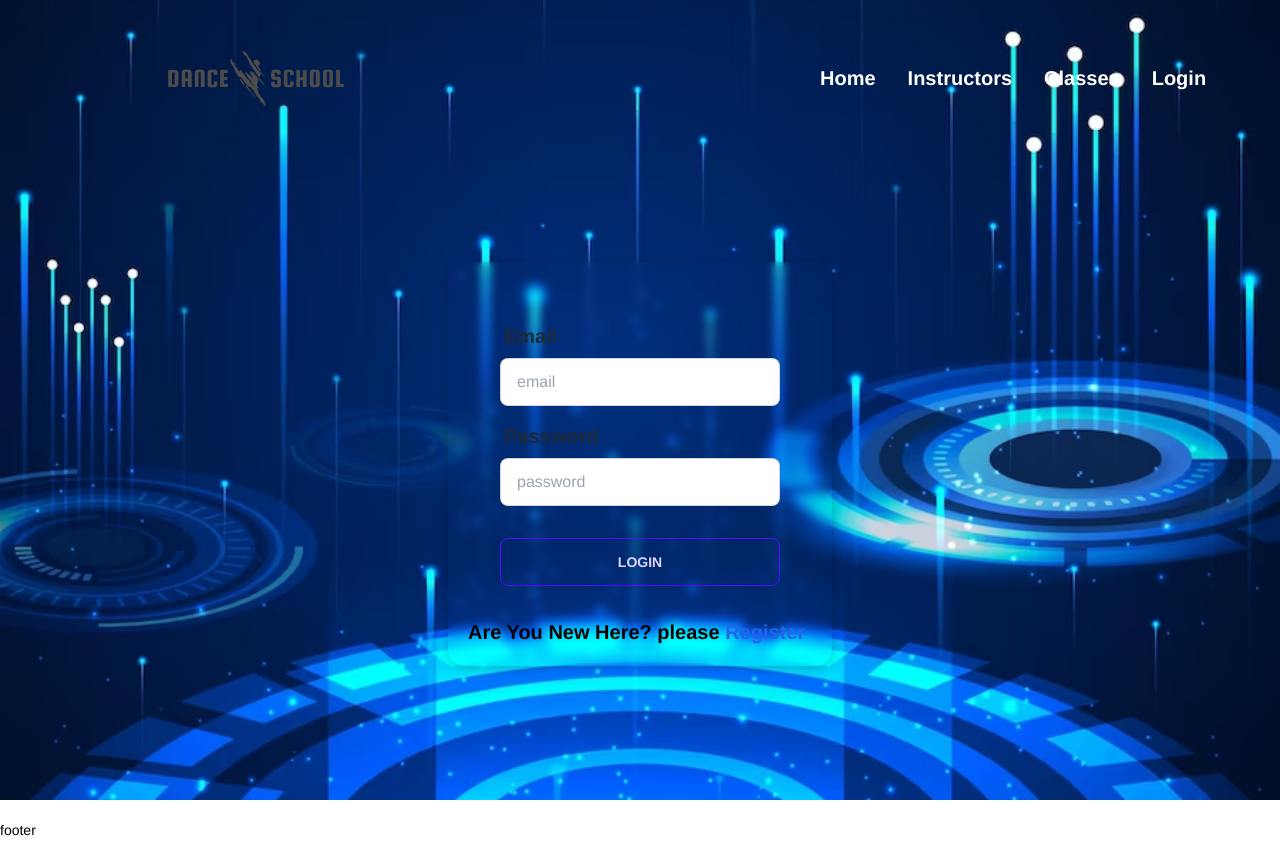
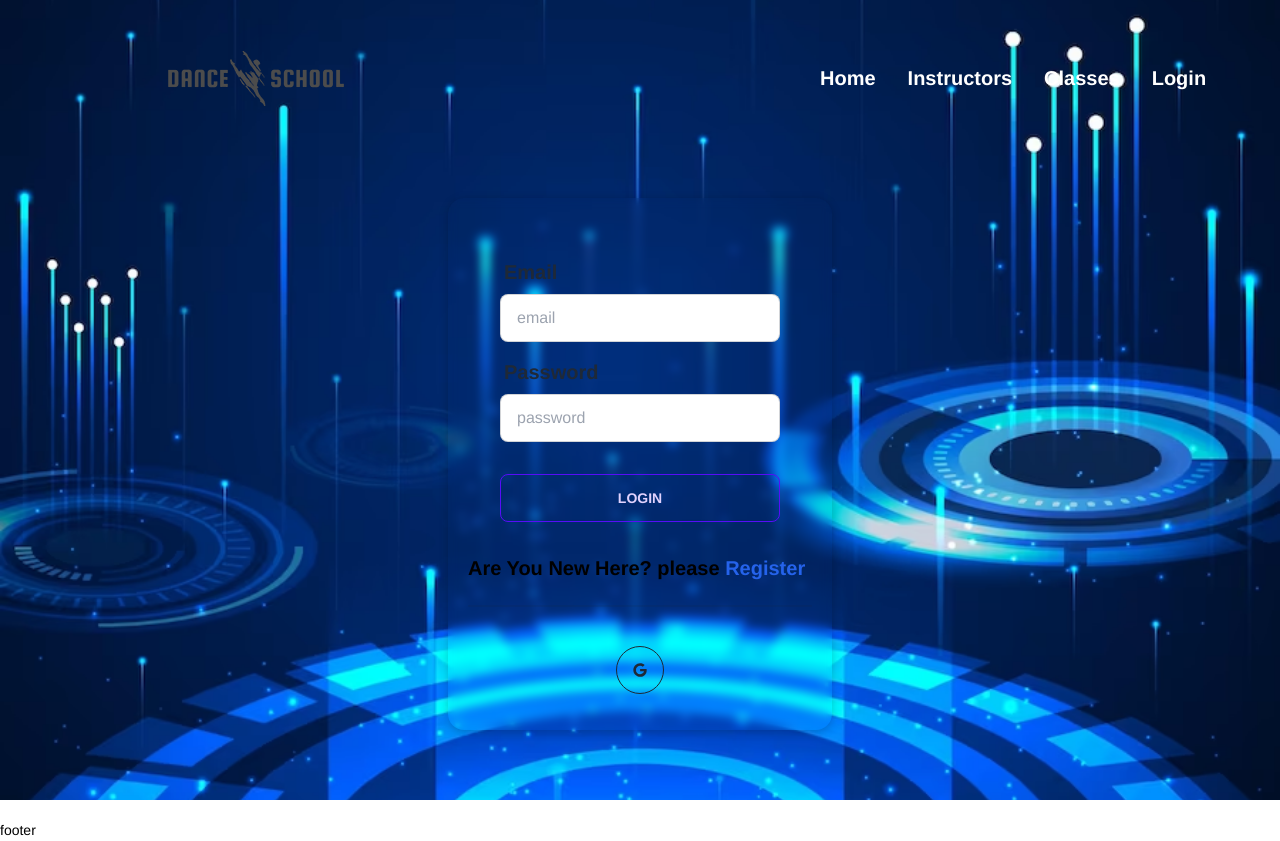
Before and after one commit to Tanzil2001/dance-school-web, a React (Vite) app: page /login in a window 1280 px wide. Built offline with nearby package versions, Linux system fonts and the light colour scheme; no server answers.

Commit message:
google sign in

```diff
--- a/package.json
+++ b/package.json
@@ -16,6 +16,7 @@
     "react": "^18.2.0",
     "react-dom": "^18.2.0",
     "react-hook-form": "^7.44.3",
+    "react-icons": "^4.9.0",
     "react-router-dom": "^6.11.2",
     "sort-by": "^1.2.0",
     "swiper": "^9.3.2"
--- a/src/Pages/Login/Login.jsx
+++ b/src/Pages/Login/Login.jsx
@@ -1,13 +1,18 @@
 import React, { useContext } from 'react';
 import { useForm } from 'react-hook-form';
-import { Link, useNavigate } from 'react-router-dom';
+import { Link, useLocation, useNavigate } from 'react-router-dom';
 import cover1 from '../../assets/signup-cover.avif';
 import { AuthContext } from '../../Provider/AuthProvider';
+import { FaGoogle } from "react-icons/fa";
 
 
 const Login = () => {
     const { register, handleSubmit, reset, formState: { errors } } = useForm();
-    const {signIn, googleSignIn} = useContext(AuthContext);
+    const { signIn, googleSignIn } = useContext(AuthContext);
+
+    const location = useLocation();
+    const navigate = useNavigate();
+    const from = location.state?.from?.pathname || '/'
 
     const glassStyle = {
         backgroundColor: 'transparent',
@@ -21,12 +26,23 @@ const Login = () => {
     const onSubmit = data => {
         console.log(data);
         signIn(data.email, data.password)
-        .then(result => {
-            const user = result.user;
-            console.log(user);
-        })
+            .then(result => {
+                const user = result.user;
+                console.log(user);
+                navigate(from, { replace: true })
+            })
+    };
 
-    };
+    const handleGoogleSignIn = () => {
+        googleSignIn()
+            .then(result => {
+                const loggedUser = result.user;
+                console.log(loggedUser);
+                navigate(from, { replace: true })
+            })
+    }
+
+
     return (
         <div style={{ backgroundImage: `url(${cover1})` }} className="hero min-h-screen ">
             <div className="hero-content mt-32">
@@ -54,6 +70,12 @@ const Login = () => {
                         </div>
                     </form>
                     <p className='text-xl font-bold'>Are You New Here? please <Link className='text-blue-600' to="/signup">Register</Link></p>
+                    <div className="divider"></div>
+                    <div className="text-center w-full my-4">
+                        <button onClick={handleGoogleSignIn} className="btn btn-circle btn-outline">
+                            <FaGoogle />
+                        </button>
+                    </div>
                 </div>
             </div>
         </div>
--- a/src/Shared/Navber.jsx
+++ b/src/Shared/Navber.jsx
@@ -1,9 +1,11 @@
 import { Link } from "react-router-dom";
 import logo from '../assets/dance-logo-dark-1.webp' ;
+import { useContext } from "react";
+import { AuthContext } from "../Provider/AuthProvider";
 
 
 const Navber = () => {
-    const user = false;
+    const {user} = useContext(AuthContext);
     const navOptions = <>
         <li className="text-xl font-bold"><Link to="/">Home</Link></li>
         <li className="text-xl font-bold"><Link to="/">Instructors</Link></li>
@@ -12,6 +14,8 @@ const Navber = () => {
             user ? <>
                 <li className="text-xl font-bold"><Link>Dashboard </Link></li>
                 <button className="btn btn-ghost">LogOut</button>
+                <img src={user.photoURL} alt="" />
+                <p>{user.displayName}</p>
             </> : <>
                 <li className="text-xl font-bold"><Link to="/login">Login</Link></li>
             </>
```
Also changed, not shown: 1 other file (tests, documents, lock files or other folders).
